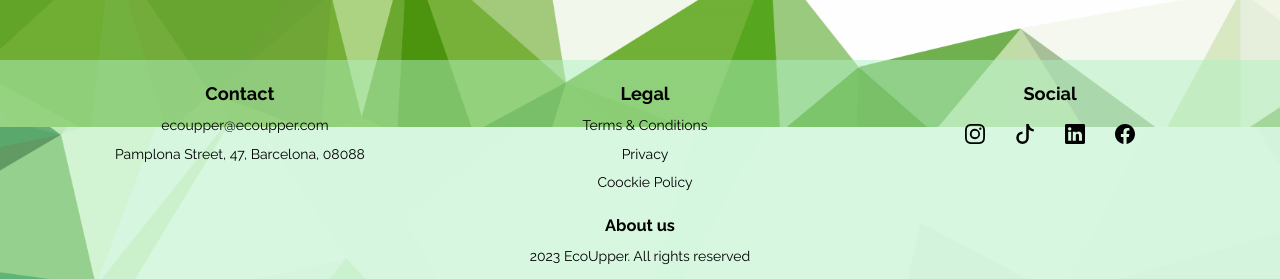
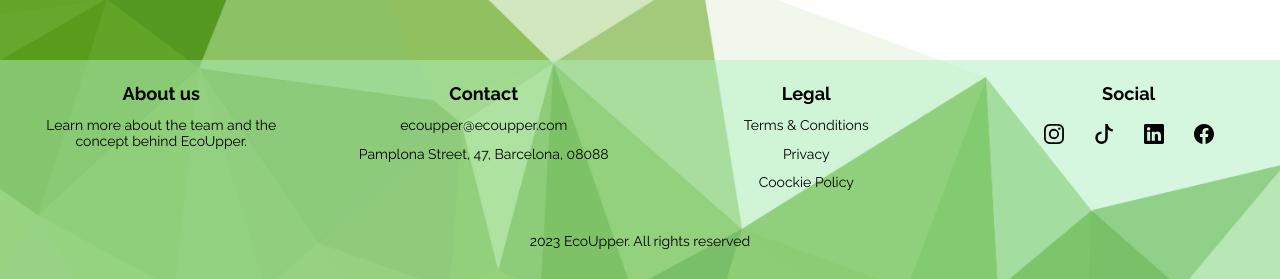
Before and after one commit to EcoUpper/client, a React (Create React App) app: page / in a window 1280 px wide. Shown: the part 673-952 px from the top of the page. Built offline with nearby package versions, Linux system fonts and the light colour scheme; no server answers.

Commit message:
"polishing"

```diff
--- a/src/components/Events/EventCard.jsx
+++ b/src/components/Events/EventCard.jsx
@@ -8,7 +8,7 @@ export default function EventCard(props) {
   const [showRodal, setShowRodal] = useState(false);
   const [selectedEvent, setSelectedEvent] = useState(null);
 
-  const itemLocation = "https://maps.google.com/?q=" + props.data.location;
+  const itemLocation = "https://maps.google.com/?q=" + props.data.location
 
   const openRodal = (event) => {
     setSelectedEvent(event);
--- a/src/components/Footer/Footer.css
+++ b/src/components/Footer/Footer.css
@@ -42,12 +42,11 @@
 .contactFooter {
     width: auto;
     display: flex;
+    flex-direction: column;
     justify-content: center;
 }
 
-.contactFooter p {
-    padding-left: 10px;
-}
+
 
 @media screen and (min-width: 768px) {
 
@@ -64,6 +63,7 @@
         display: flex;
         flex-direction: row;
         align-items: start;
+        margin-bottom: 30px;
     }
 
     .socialFooter {
@@ -84,7 +84,15 @@
         width: 300px;
         display: flex;
         align-items: center;
+        flex-direction: column;
+    }
 
+    .contactFooter p:hover {
+        cursor: pointer;
+    }
+
+    .socialLogos img:hover {
+        cursor: pointer;
     }
 
 }
--- a/src/components/Footer/Footer.jsx
+++ b/src/components/Footer/Footer.jsx
@@ -7,18 +7,23 @@ import FBImg from "./../../images/facebook.svg";
 import tiktokImg from "./../../images/tiktok.svg";
 import linkedinImg from "./../../images/linkedin.svg";
 
-const Footer = () => {
+function Footer () {
+
   return (
     <footer className="footer">
       <div className="footerContainer">
+        <div className="contactFooter">
+          <Link to="/About"><h3>About us</h3></Link>
+          <p>Learn more about the team and the concept behind EcoUpper.</p>
+        </div>
         <div>
           <h3>Contact</h3>
           <div className="contactFooter">
             <p>ecoupper@ecoupper.com</p>
+          <p>Pamplona Street, 47, Barcelona, 08088</p>
           </div>
-            <p>Pamplona Street, 47, Barcelona, 08088</p>
         </div>
-        <div>
+        <div className="contactFooter">
           <h3>Legal</h3>
           <p>Terms & Conditions</p>
           <p>Privacy</p>
@@ -34,7 +39,7 @@ const Footer = () => {
           </div>
         </div>
       </div>
-      <Link to="/About"><h3>About us</h3></Link>
+
       <p>2023 EcoUpper. All rights reserved</p>
     </footer>
   );
--- a/src/pages/ProfilePage/ProfilePage.css
+++ b/src/pages/ProfilePage/ProfilePage.css
@@ -109,6 +109,10 @@
     padding: 10px;
 }
 
+#logoutBtn {
+    background-color: rgb(156, 165, 157);
+}
+
 @media (max-width: 768px) {
 
     .details-prop-container {
@@ -116,7 +120,7 @@
         display: flex;
         flex-direction: column;
         justify-content: space-evenly;
-        background-color:  rgb(243, 243, 243);;
+        background-color:  rgb(243, 243, 243);
         padding-bottom: 20px;
         margin-top: 20px;
         border-radius: 10px;
@@ -137,4 +141,7 @@
         align-items: center;
     }
 
+    #logoutBtn:hover {
+        background-color: rgb(243, 243, 243);
+    }
 }
--- a/src/pages/ProfilePage/ProfilePage.jsx
+++ b/src/pages/ProfilePage/ProfilePage.jsx
@@ -170,8 +170,10 @@ function ProfilePage() {
 
 
   return (
+
+    <>
     <div className="profile-page">
-      <button className="navLink" onClick={logOutUser}>Logout</button>
+      <button id="logoutBtn" onClick={logOutUser}>Logout</button>
       <div className="details-prop-container">
 
         <UserCard user={user} userParam={userParam} />
@@ -256,6 +258,7 @@ function ProfilePage() {
       <button onClick={scrollToTop}>Back to top</button>
 
     </div>
+    </>
   );
 }
 
```
